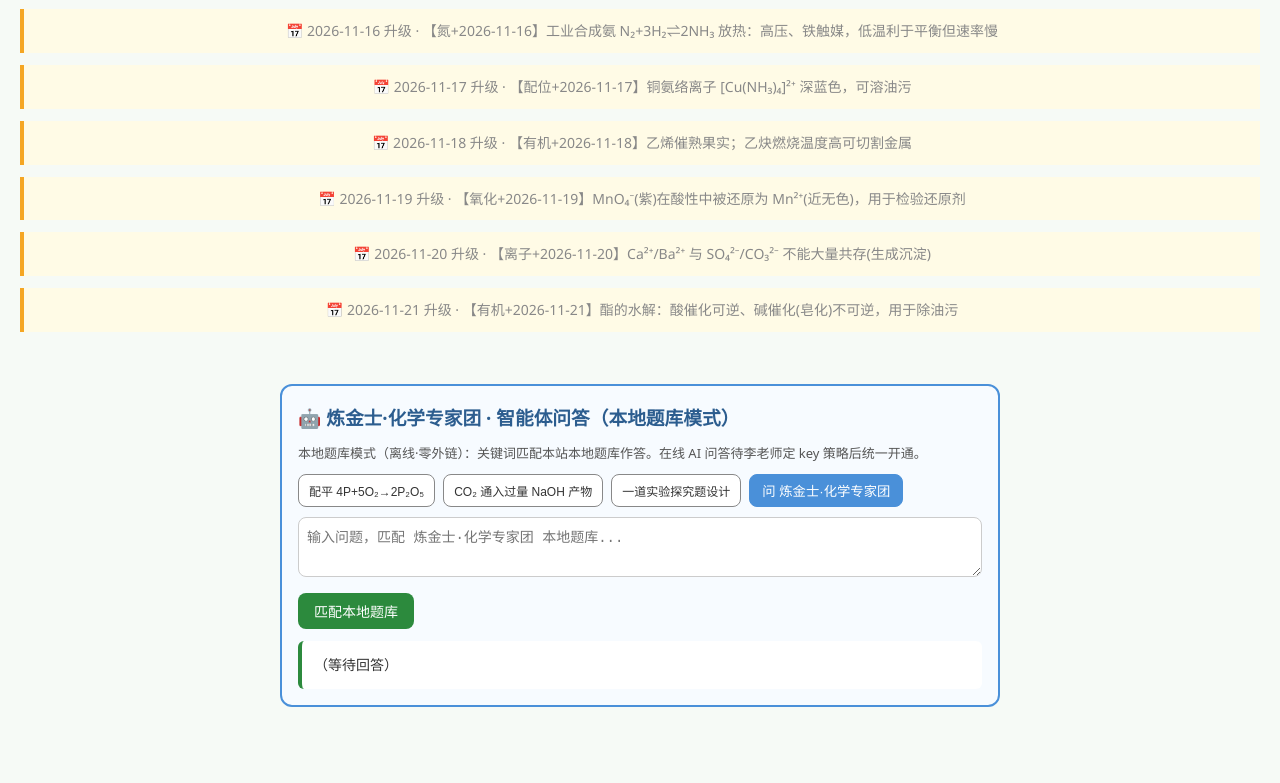
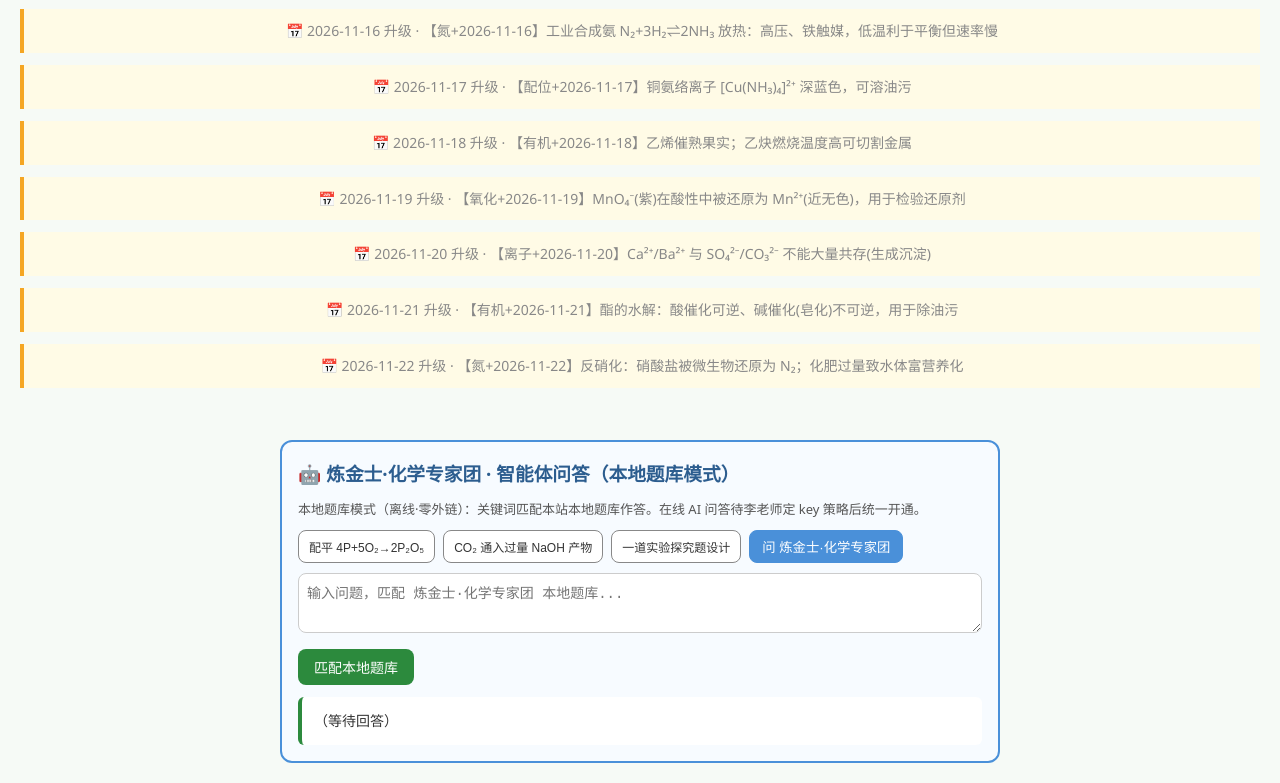
Before and after one commit to dapengzhanchi141345/li-yanming-chem, a plain HTML site: page index.html in a window 1280 px wide. Shown: the part 2249-3032 px from the top of the page. Before the commit the page ends 2976 px from the top, so only its background shows below. Drawn offline with Linux system fonts and the light colour scheme.

Commit message:
chem 12独立站升级 2026-11-22

```diff
--- a/index.html
+++ b/index.html
@@ -151,6 +151,8 @@ CO₂系数 <input id="a3" value="3" style="width:50px"> H₂O系数 <input id="
 <div style="background:#fffbe6;border-left:4px solid #f5a623;padding:10px;margin:12px 0;font-size:14px">📅 2026-11-20 升级 · 【离子+2026-11-20】Ca²⁺/Ba²⁺ 与 SO₄²⁻/CO₃²⁻ 不能大量共存(生成沉淀)</div>
 
 <div style="background:#fffbe6;border-left:4px solid #f5a623;padding:10px;margin:12px 0;font-size:14px">📅 2026-11-21 升级 · 【有机+2026-11-21】酯的水解：酸催化可逆、碱催化(皂化)不可逆，用于除油污</div>
+
+<div style="background:#fffbe6;border-left:4px solid #f5a623;padding:10px;margin:12px 0;font-size:14px">📅 2026-11-22 升级 · 【氮+2026-11-22】反硝化：硝酸盐被微生物还原为 N₂；化肥过量致水体富营养化</div>
 </footer>
 
 <script>
```
